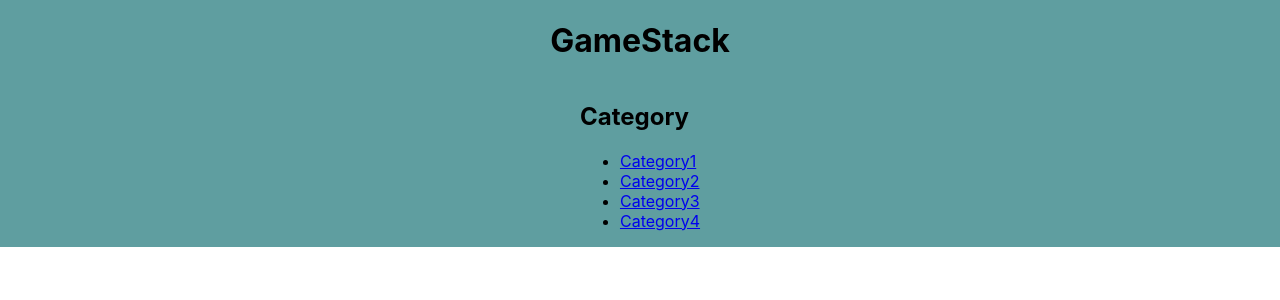
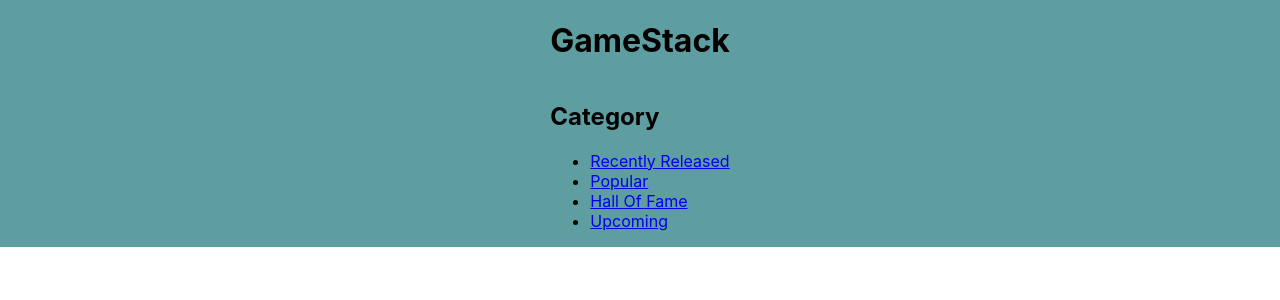
Before and after one commit to victormc13/GameStack, a React (Create React App) app: page / in a window 1280 px wide. Shown: the top 300 px of the page. Built offline with nearby package versions, Linux system fonts and the light colour scheme.

Commit message:
Use the NavLink component to create navigation link elements for each category page

```diff
--- a/src/routes/Category.js
+++ b/src/routes/Category.js
@@ -2,22 +2,20 @@ import React from 'react'
 import { NavLink } from 'react-router-dom'
 
 const Category = () => {
+  const pages = [
+    {to: 'recently-released', name: 'Recently Released'},
+    {to: 'popular', name: 'Popular'},
+    {to: 'hall-of-fame', name: 'Hall Of Fame'},
+    {to: 'upcoming', name: 'Upcoming'},
+  ]
+
   return (
     <div>
       <h2>Category</h2>
       <ul>
-        <li>
-          <NavLink to='/category1'>Category1</NavLink>
-        </li>
-        <li>
-          <NavLink to='/category2'>Category2</NavLink>
-        </li>
-        <li>
-          <NavLink to='/category3'>Category3</NavLink>
-        </li>
-        <li>
-          <NavLink to='/category4'>Category4</NavLink>
-        </li>
+        {pages.map(page => (
+          <li key={page.to}><NavLink to={`/${page.to}`}>{page.name}</NavLink></li>
+        ))}
       </ul>
     </div>
   )
```
